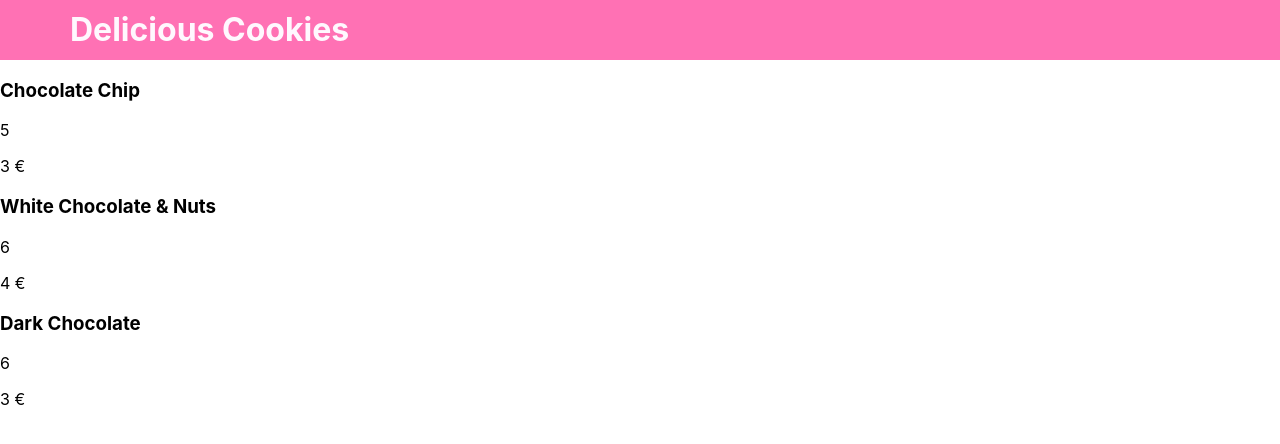
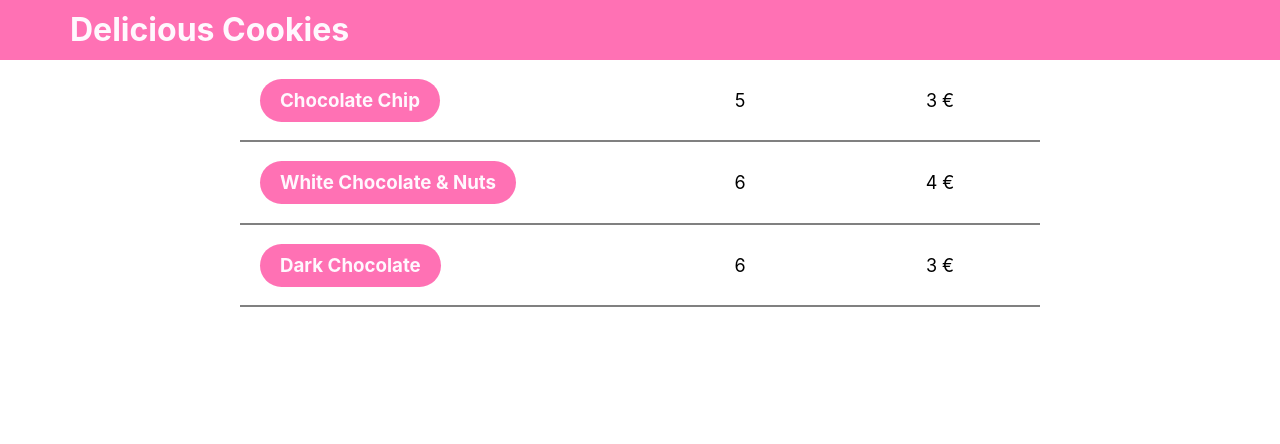
Before and after one commit to pauline-wim/test-tech-mavoie, a React (Create React App) app: page / in a window 1280 px wide. Shown: the top 444 px of the page. Built offline with nearby package versions, Linux system fonts and the light colour scheme; some icons are missing.

Commit message:
Article List css

```diff
--- a/src/App.css
+++ b/src/App.css
@@ -12,3 +12,36 @@ h1 {
   margin: 10px;
   font-size: 40px;
 }
+
+main {
+  /* border: 2px solid red; */
+  display: flex;
+  flex-direction: column;
+  align-items: center;
+}
+
+article {
+  /* border: 2px solid green; */
+  width: fit-content;
+  display: grid;
+  grid-template-columns: 400px 200px 200px;
+  align-items: center;
+  border-bottom: 2px solid gray;
+}
+
+article h3 {
+  margin-left: 20px;
+  padding: 10px 20px;
+  color: rgb(255, 248, 254);
+  background-color: rgb(255, 113, 180);
+  width: fit-content;
+  border-radius: 40px;
+}
+
+.quantity,
+.price {
+  /* border: 2px solid blue; */
+  font-size: 18px;
+  text-align: center;
+  /* padding: 0 40px; */
+}
```
